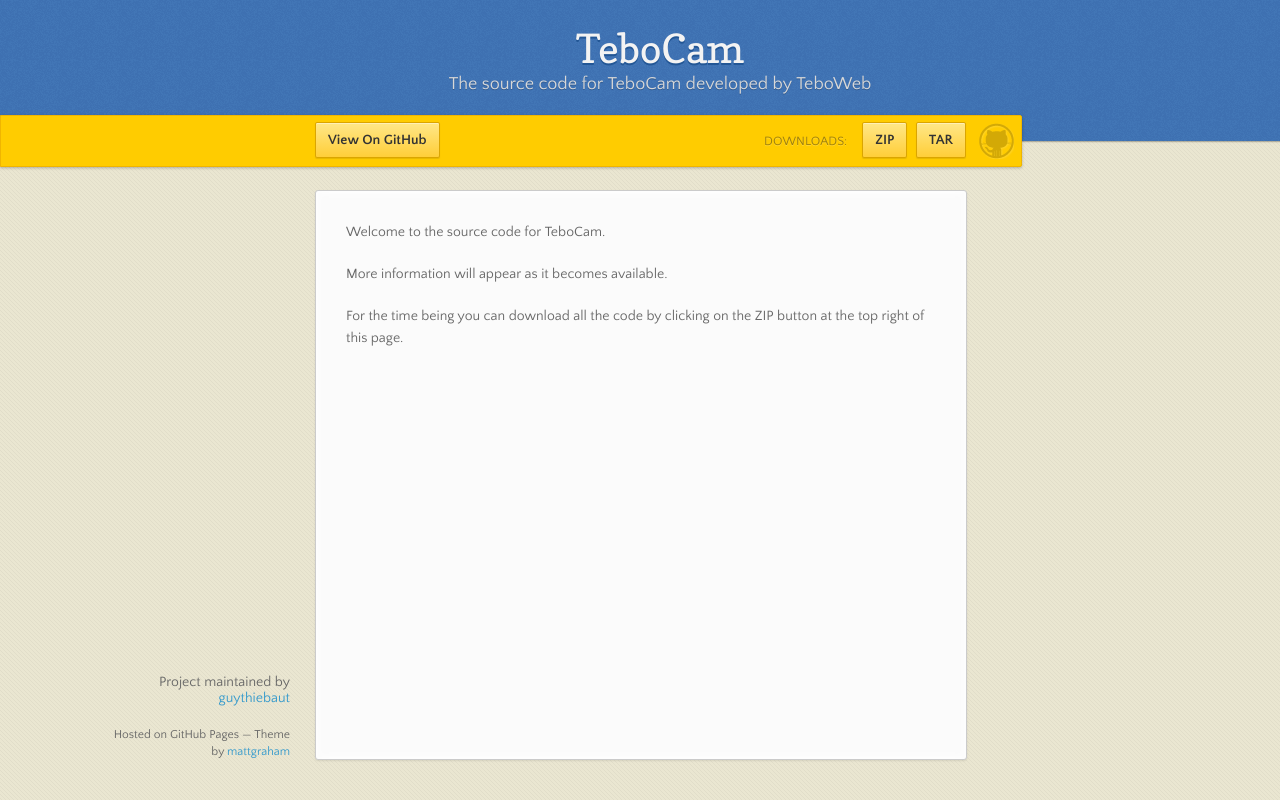
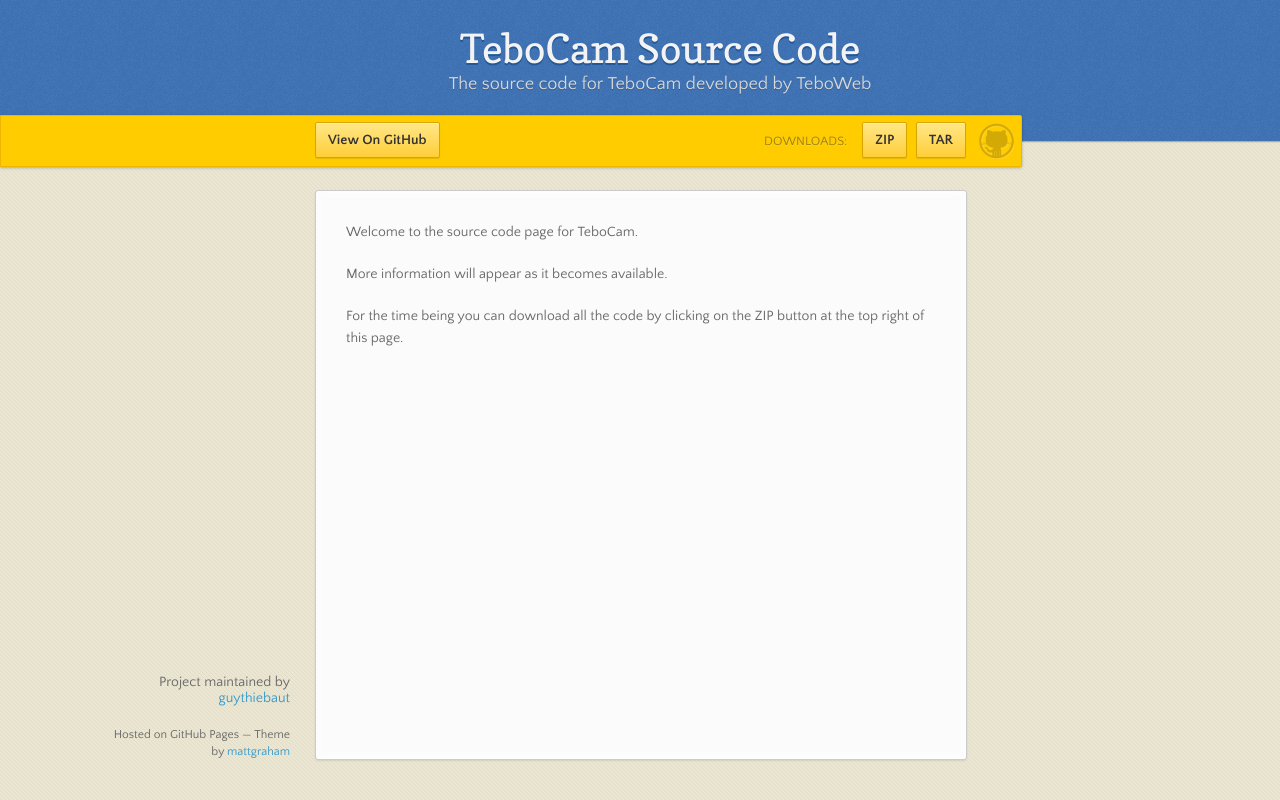
Before and after one commit to min520li/TeboCam, a plain HTML site: page index.html in a window 1280 px wide. Drawn offline with nearby package versions, Linux system fonts and the light colour scheme.

Commit message:
Update index.html

```diff
--- a/index.html
+++ b/index.html
@@ -17,7 +17,7 @@
   <body>
 
       <header>
-        <h1>TeboCam</h1>
+        <h1>TeboCam Source Code</h1>
         <p>The source code for TeboCam developed by TeboWeb</p>
       </header>
 
@@ -39,7 +39,7 @@
         <ul></ul>
       </nav>
       <section>
-        <p>Welcome to the source code for TeboCam.</p>
+        <p>Welcome to the source code page for TeboCam.</p>
 
 <p>More information will appear as it becomes available.</p>
 
```
